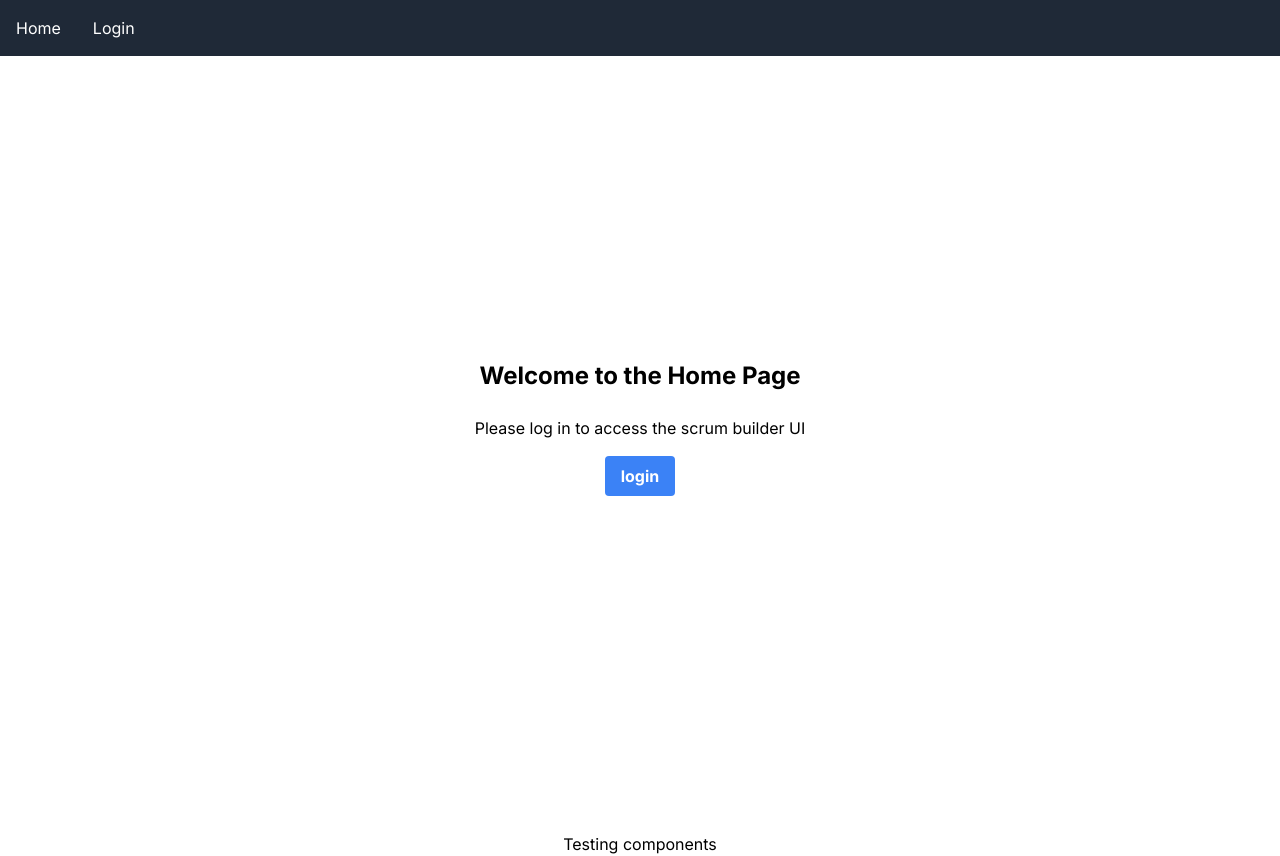
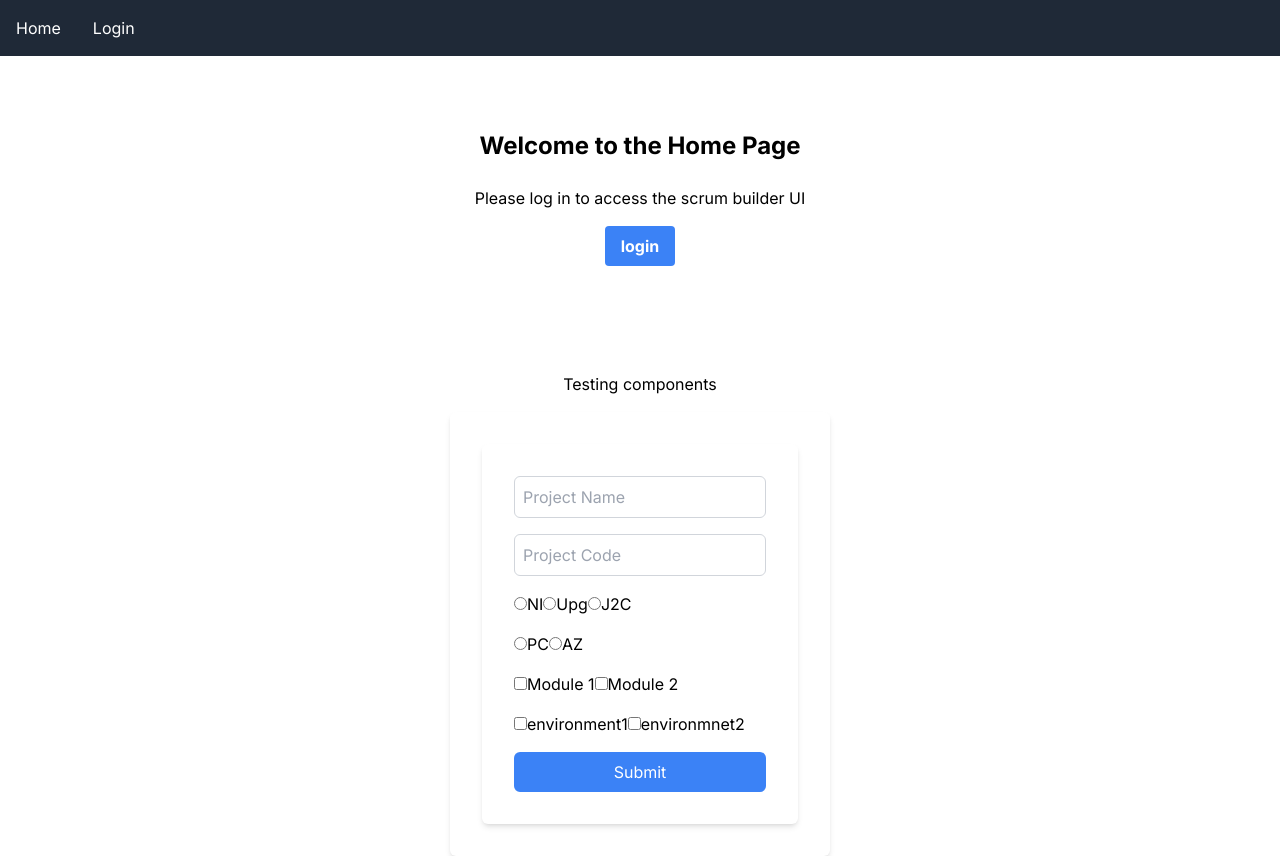
Before and after one commit to jose-alejandrodiaz-by/ScrumBuilderFront, a Next.js app in the folder scrum_builder_front/: page / in a window 1280 px wide. Built offline with nearby package versions, Linux system fonts and the light colour scheme.

Commit message:
draft: ProjectForm Component

```diff
--- a/scrum_builder_front/src/app/page.js
+++ b/scrum_builder_front/src/app/page.js
@@ -3,7 +3,7 @@
 // app/_app.js
 import { AuthProvider } from '../context/AuthContext';
 import Home from './home'
-import Project from '../components/Project'
+import ProjectForm from '@/components/ProjectForm'
 import NavBar from '../components/NavBar'
 
 
@@ -17,6 +17,8 @@ const MyApp = ({ Component, pageProps }) => {
       <Home/>
       <br/>
       <h3>Testing components</h3>
+      <ProjectForm/>
+
     </div>
 
     </AuthProvider>
--- /dev/null
+++ b/scrum_builder_front/src/components/ProjectForm.js
@@ -0,0 +1,161 @@
+import React, { useState } from 'react';
+
+const FormComponent = () => {
+  const [formState, setFormState] = useState({
+    projectName: '',
+    projectCode: '',
+    projectTypeId: '',
+    platformId: '',
+    modules: [],
+    environments: [],
+  });
+
+  const moduleOptions = [
+    { id: 1, name: 'Module 1' },
+    { id: 2, name: 'Module 2' },
+    // Add more module options as needed
+  ];
+
+  const EnvironmentOptions = [
+    { id: 1, name: 'environment1' },
+    { id: 2, name: 'environmnet2' },
+    // Add more module options as needed
+  ];
+
+  const handleInputChange = (event) => {
+    setFormState({
+      ...formState,
+      [event.target.name]: event.target.value,
+    });
+  };
+
+  const handleCheckboxChange = (event) => {
+    if (event.target.checked) {
+      setFormState((prevState) => ({
+        ...prevState,
+        [event.target.name]: [...prevState[event.target.name], { id: Number(event.target.value) }],
+      }));
+    }
+  };
+
+
+  const handleSubmit = async (event) => {
+    event.preventDefault();
+    const data = JSON.stringify(formState)
+    console.log(data)
+
+    setFormState({
+        projectName: '',
+        projectCode: '',
+        projectTypeId: '',
+        platformId: '',
+        modules: [],
+        environments: [],
+      });
+
+//service logic here
+  };
+
+  return (
+    <div className="flex flex-col p-8 bg-white shadow-md rounded-md">
+    <form onSubmit={handleSubmit} className="flex flex-col p-8 bg-white shadow-md rounded-md">
+      <input
+        type="text"
+        name="projectName"
+        placeholder="Project Name"
+        onChange={handleInputChange}
+        className="mb-4 p-2 border border-gray-300 rounded-md"
+      />
+      <input
+        type="text"
+        name="projectCode"
+        placeholder="Project Code"
+        onChange={handleInputChange}
+        className="mb-4 p-2 border border-gray-300 rounded-md"
+      />
+      <div className="mb-4">
+        <label>
+          <input
+            type="radio"
+            name="projectTypeId"
+            value="1"
+            onChange={handleInputChange}
+          />
+          NI
+        </label>
+        <label>
+          <input
+            type="radio"
+            name="projectTypeId"
+            value="2"
+            onChange={handleInputChange}
+          />
+          Upg
+        </label>
+        <label>
+          <input
+            type="radio"
+            name="projectTypeId"
+            value="3"
+            onChange={handleInputChange}
+          />
+          J2C
+        </label>
+      </div>
+      <div className="mb-4">
+        <label>
+          <input
+            type="radio"
+            name="platformId"
+            value="1"
+            onChange={handleInputChange}
+          />
+          PC
+        </label>
+        <label>
+          <input
+            type="radio"
+            name="platformId"
+            value="2"
+            onChange={handleInputChange}
+          />
+          AZ
+        </label>
+      </div>
+      <div className="mb-4">
+          {moduleOptions.map((option) => (
+            <label key={option.id}>
+              <input
+                type="checkbox"
+                name="modules"
+                value={option.id}
+                checked={formState.modules.some(module => module.id === option.id)}
+                onChange={handleCheckboxChange}
+              />
+              {option.name}
+            </label>
+          ))}
+        </div>
+        <div className="mb-4">
+          {EnvironmentOptions.map((option) => (
+            <label key={option.id}>
+              <input
+                type="checkbox"
+                name="environments"
+                value={option.id}
+                checked={formState.environments.some(environment => environment.id === option.id)}
+                onChange={handleCheckboxChange}
+              />
+              {option.name}
+            </label>
+          ))}
+        </div>
+      <button className="p-2 bg-blue-500 text-white rounded-md">
+        Submit
+      </button>
+      </form>
+    </div>
+  );
+};
+
+export default FormComponent;
```
